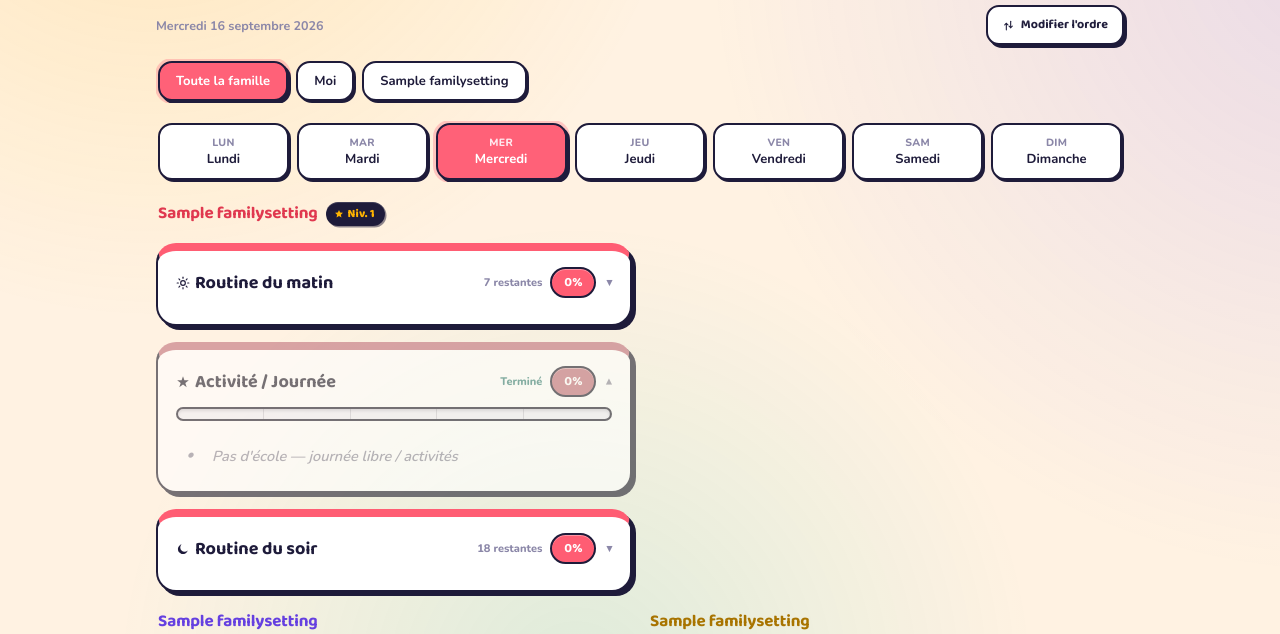
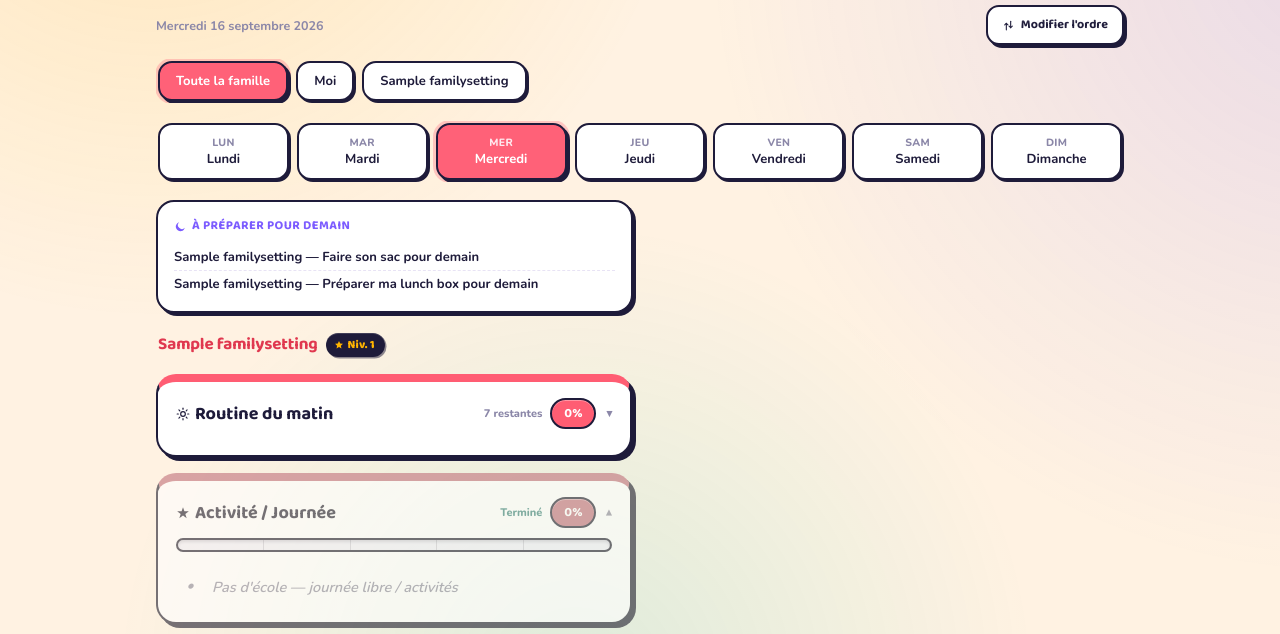
Before and after one commit to Khadaassi/notre-semaine, a Django app: page / in a window 1280 px wide. Shown: the part 156-790 px from the top of the page. Run offline with Django 5.2, Linux system fonts and the light colour scheme; a user stored in the database is signed in; data comes from the database, SQL or seed files in the repository; tables that the repository leaves empty hold one stand-in row (values such as "Sample post").

Commit message:
Add an "À préparer pour demain" home encart
Aggregates every generated task whose id contains 'demain' (currently
sac_demain and lunchbox_demain from task_logic.py) across whoever's
visible, into a read-only summary on the home screen — the checkbox
itself stays where it already was, in the person's own phase card.
Matched by substring rather than a hardcoded id list, so a future
'..._demain' task is picked up without touching this code. Like "À venir",
only populated when viewing today.

Co-Authored-By: Claude Sonnet 5 <noreply@anthropic.com>

```diff
--- a/planner/views.py
+++ b/planner/views.py
@@ -227,6 +227,12 @@ def today(request):
         orders.setdefault(o.person, {})[o.task_id] = o.order
     levels = {s.person: _level_for(s.total) for s in KidStars.objects.filter(family=family)}
 
+    # "À préparer pour demain" — any task whose id contains 'demain' (currently sac_demain,
+    # lunchbox_demain in task_logic.py; found by substring rather than hardcoded so a future
+    # '..._demain' task picks itself up automatically) for whoever's visible. Read-only summary
+    # here — the real checkbox stays in the person's own phase card below.
+    tomorrow_prep = []
+
     cards = []
     for person in view_people:
         task_list = tasks_for(person, day, settings, activities, holiday_today, holiday_tomorrow, custom_tasks)
@@ -242,6 +248,12 @@ def today(request):
             x['seconds_spent'] = tc.seconds_spent if tc else 0
             x['timer_running'] = bool(tc and tc.timer_started_at)
             x['timer_started_ms'] = int(tc.timer_started_at.timestamp() * 1000) if (tc and tc.timer_started_at) else None
+        if is_today_view:
+            for x in task_list:
+                if 'demain' in x['id']:
+                    tomorrow_prep.append({
+                        'name': _person_label(person, settings), 'label': x['label'], 'done': x['done'],
+                    })
         phases = [(pk, pl, apply_order(ts, orders.get(person, {}))) for pk, pl, ts in group_by_phase(task_list)]
         phase_cards = []
         for phase_key, phase_label, tasks in phases:
@@ -275,7 +287,7 @@ def today(request):
         'real_date': real_date, 'settings': settings,
         'kid_unassigned': not is_parent and not membership.kid_person,
         'who_options': who_options, 'who': who,
-        'upcoming_activity': upcoming_activity,
+        'upcoming_activity': upcoming_activity, 'tomorrow_prep': tomorrow_prep,
     })
 
 
--- a/templates/planner/today.html
+++ b/templates/planner/today.html
@@ -25,8 +25,9 @@
   {% endfor %}
 </div>
 
-{% if upcoming_activity %}
+{% if upcoming_activity or tomorrow_prep %}
 <div class="home-highlights">
+  {% if upcoming_activity %}
   <div class="highlight-card upcoming">
     <h3><span class="row-icon icon-clock"></span>À venir</h3>
     <div class="hl-main">{{ upcoming_activity.person_name }} — {{ upcoming_activity.label }}</div>
@@ -36,6 +37,15 @@
     {% if upcoming_activity.location %}<div class="hl-sub">Lieu : {{ upcoming_activity.location }}</div>{% endif %}
     {% if upcoming_activity.items_to_bring %}<div class="hl-sub">À apporter : {{ upcoming_activity.items_to_bring }}</div>{% endif %}
   </div>
+  {% endif %}
+  {% if tomorrow_prep %}
+  <div class="highlight-card prep">
+    <h3><span class="row-icon icon-soir"></span>À préparer pour demain</h3>
+    {% for item in tomorrow_prep %}
+      <div class="hl-row {% if item.done %}done{% endif %}">{{ item.name }} — {{ item.label }}</div>
+    {% endfor %}
+  </div>
+  {% endif %}
 </div>
 {% endif %}
 
```
